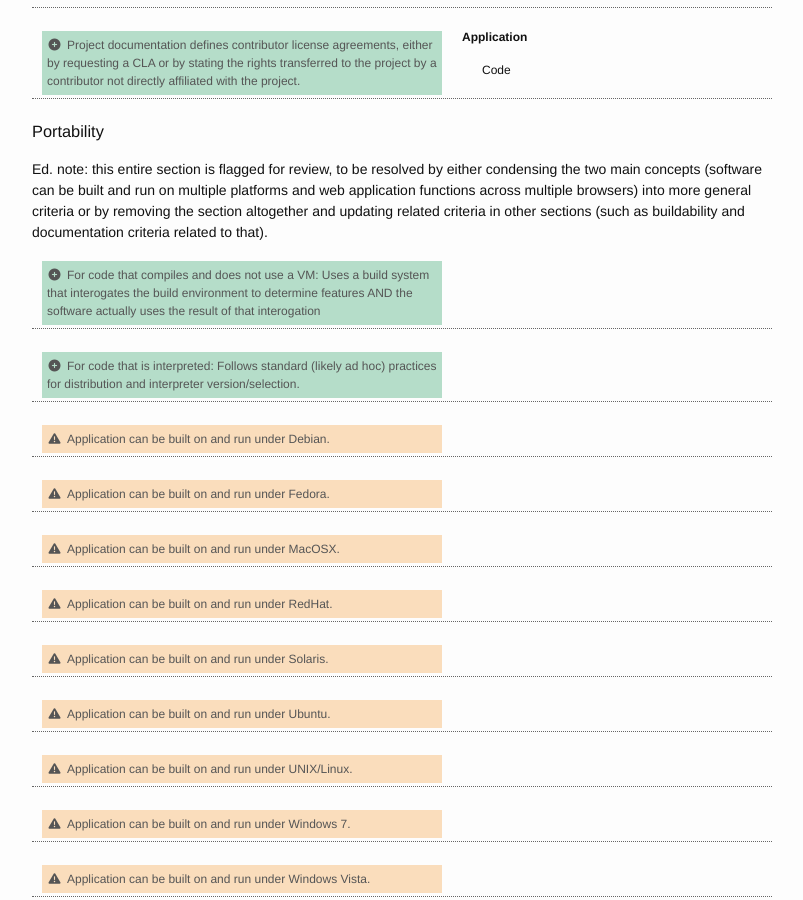
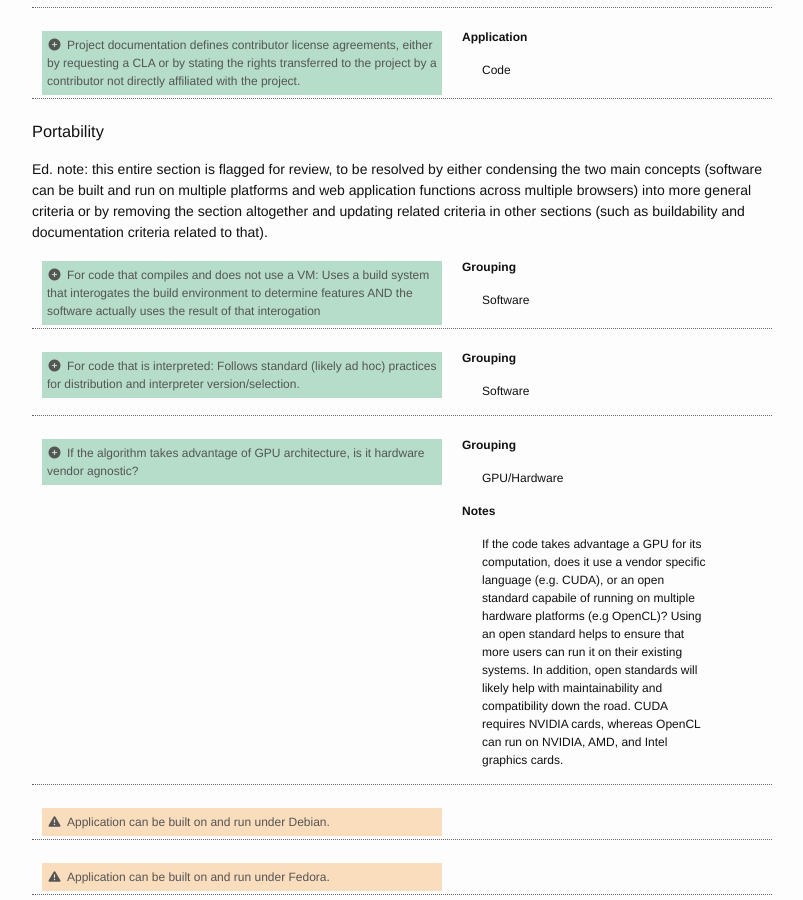
Before and after one commit to roomthily/technology-evaluation-research, a Jekyll site: the page built from guidelines/draft/index.md, in a window 1280 px wide and 900 px high, scrolled down 15211 px. Shown: the whole window, without its empty margins (238-1041 px from the left). Built offline with Jekyll 4.4.1, drawn with Linux system fonts in a browser that asks for light colours; nearby versions of some CDN libraries; a script that is not in the unit is left out.

Commit message:
updated portability
now with hardware!

```diff
--- a/guidelines/draft/index.md
+++ b/guidelines/draft/index.md
@@ -1210,6 +1210,8 @@ For criteria categorized as "Other", all received criteria are included, as is,
                 <p class="revision added"><i class="fa fa-plus-circle fa-fw"></i>For code that compiles and does not use a VM: Uses a build system that interogates the build environment to determine features AND the software actually uses the result of that interogation</p>
             </div>
             <div class="metadata">
+                <h4>Grouping</h4>
+                <p>Software</p>
             </div>
         </div>
         <div class="criterion">
@@ -1217,6 +1219,21 @@ For criteria categorized as "Other", all received criteria are included, as is,
                 <p class="revision added"><i class="fa fa-plus-circle fa-fw"></i>For code that is interpreted: Follows standard (likely ad hoc) practices for distribution and interpreter version/selection.</p>
             </div>
             <div class="metadata">
+                <h4>Grouping</h4>
+                <p>Software</p>
+            </div>
+        </div>
+
+        <!-- elliott -->
+        <div class="criterion">
+            <div class="revisions">
+                <p class="revision added"><i class="fa fa-plus-circle fa-fw"></i>If the algorithm takes advantage of GPU architecture, is it hardware vendor agnostic?</p>
+            </div>
+            <div class="metadata">
+                <h4>Grouping</h4>
+                <p>GPU/Hardware</p>
+                <h4>Notes</h4>
+                <p>If the code takes advantage a GPU for its computation, does it use a vendor specific language (e.g. CUDA), or an open standard capabile of running on multiple hardware platforms (e.g OpenCL)?  Using an open standard helps to ensure that more users can run it on their existing systems.  In addition, open standards will likely help with maintainability and compatibility down the road.  CUDA requires NVIDIA cards, whereas OpenCL can run on NVIDIA, AMD, and Intel graphics cards.</p>
             </div>
         </div>
 
```
